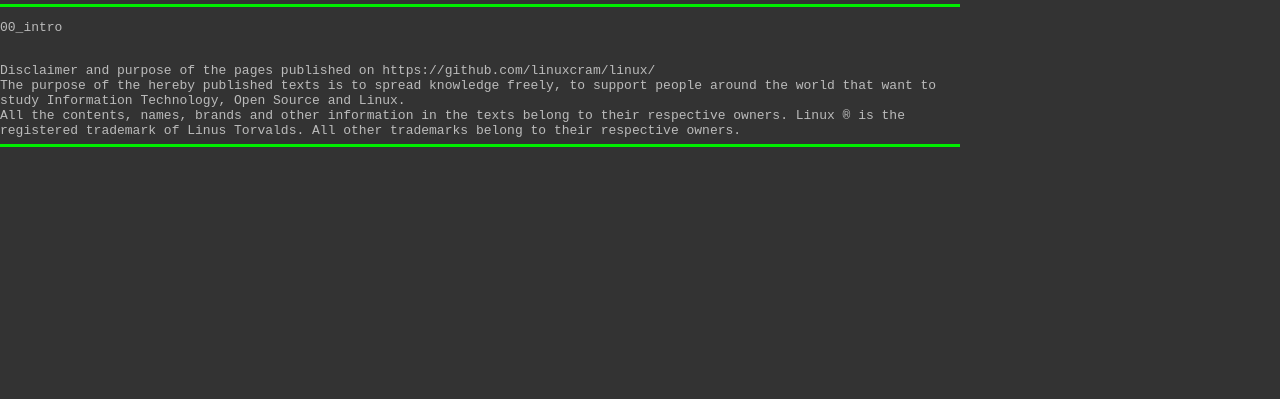
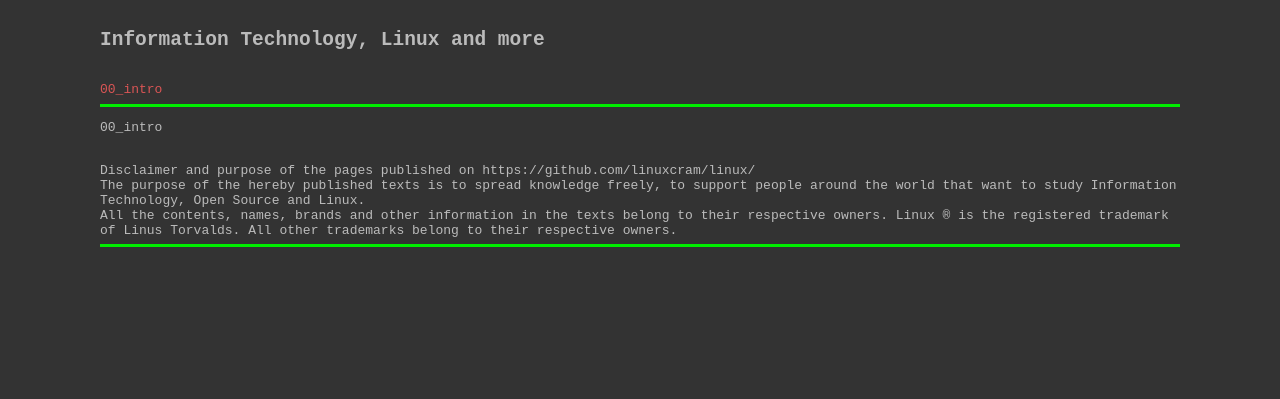
Before and after one commit to linuxcram/linuxcram.github.io, a plain HTML site: page index.html in a window 1280 px wide. Shown: the part 401-800 px from the top of the page. Drawn offline with Linux system fonts and the light colour scheme.

Commit message:
Update index.html

```diff
--- a/index.html
+++ b/index.html
@@ -10,7 +10,7 @@ body {
   font-family: monospace;
   text-align: left;
   margin: 0;
-  width: 960px;
+  border: 100px solid transparent;
 }
 a:link {
   color: #da5555;
```
